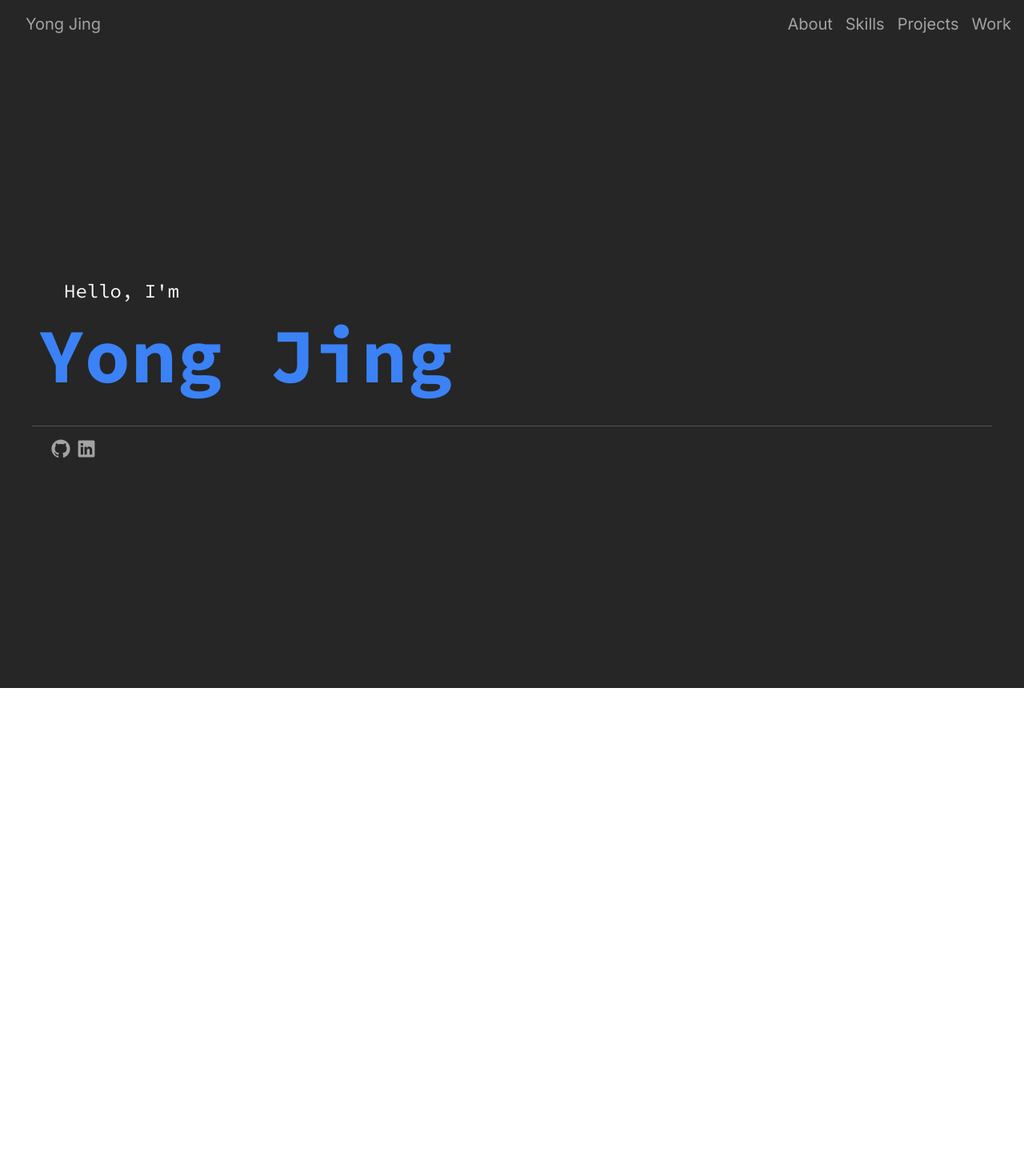
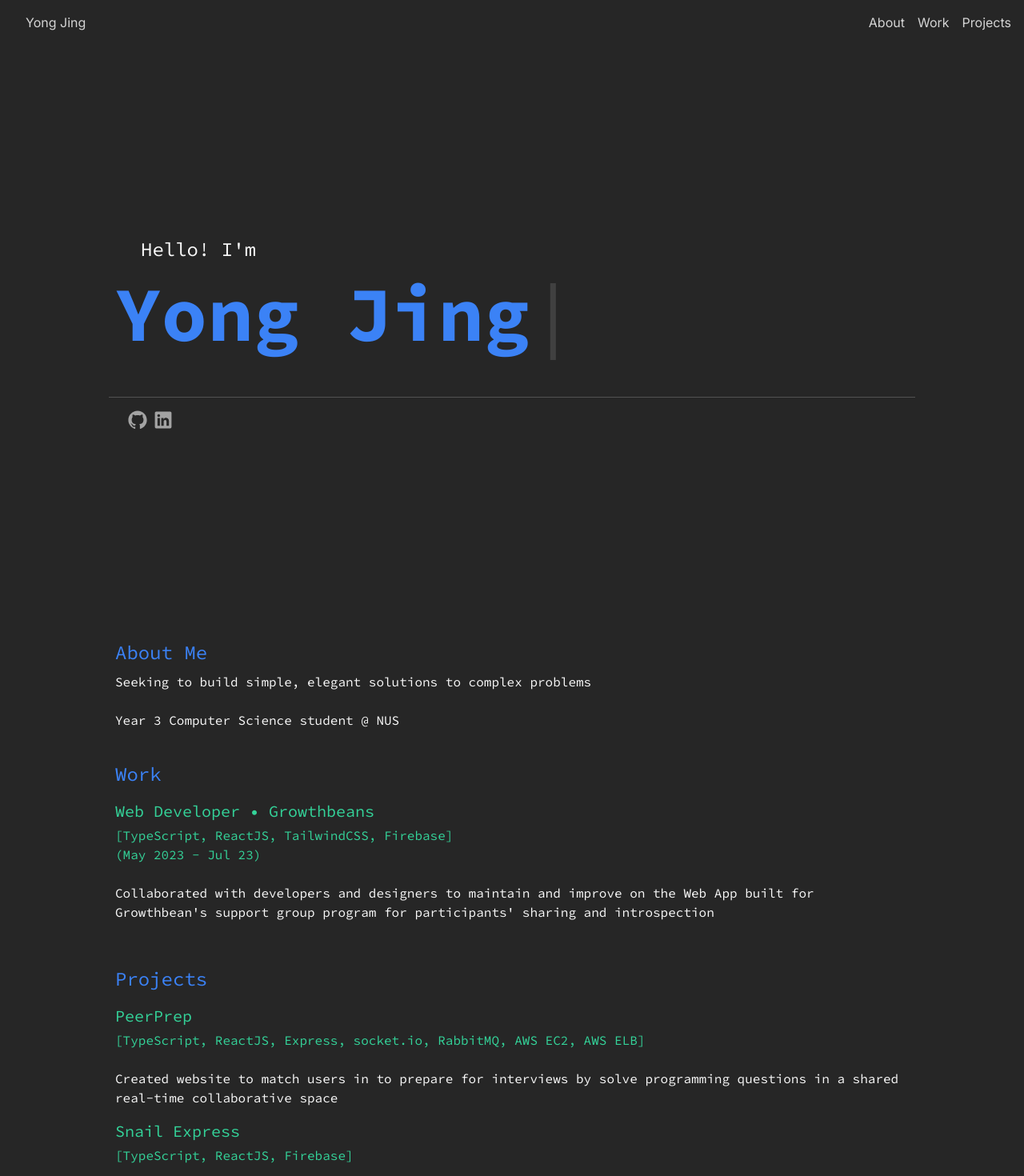
Before and after one commit to gohyongjing/portfolio, a Next.js app: page / in a window 1280 px wide. Shown: the top 1470 px of the page at 80% size. Before the commit the page ends 860 px from the top, so only its background shows below. Built offline with nearby package versions, Linux system fonts and the light colour scheme.

Commit message:
Update website body

```diff
--- a/src/app/globals.css
+++ b/src/app/globals.css
@@ -2,28 +2,6 @@
 @tailwind components;
 @tailwind utilities;
 
-/*
-:root {
-  --foreground-rgb: 0, 0, 0;
-  --background-start-rgb: 214, 219, 220;
-  --background-end-rgb: 255, 255, 255;
+html {
+  scroll-behavior: smooth;
 }
-
-@media (prefers-color-scheme: dark) {
-  :root {
-    --foreground-rgb: 255, 255, 255;
-    --background-start-rgb: 0, 0, 0;
-    --background-end-rgb: 0, 0, 0;
-  }
-}
-
-body {
-  color: rgb(var(--foreground-rgb));
-  background: linear-gradient(
-      to bottom,
-      transparent,
-      rgb(var(--background-end-rgb))
-    )
-    rgb(var(--background-start-rgb));
-}
-*/
--- a/src/app/page.tsx
+++ b/src/app/page.tsx
@@ -2,7 +2,9 @@ import NavBar from "@/app/ui/nav/nav-bar";
 import { Source_Code_Pro } from 'next/font/google'
 import SocialMediaIcons from "./social-media-icons";
 import Separator from "./ui/separator";
-import Greeting from "./greeting";
+import Greeting from "./ui/greeting/greeting";
+import Section from "./ui/section";
+import Subsection from "./ui/subsection";
 
 const sourceCodePro = Source_Code_Pro({ subsets: ['latin'] });
 
@@ -10,11 +12,71 @@ export default function Home() {
   return (
     <>
       <NavBar />
-      <div className="h-screen flex flex-col justify-center align-middle bg-neutral-800 text-neutral-50">
-        <div className={sourceCodePro.className}>
-          <Greeting />
-          <Separator />
-          <SocialMediaIcons />
+      <div className={sourceCodePro.className}>
+        <div className="flex flex-col bg-neutral-800 text-neutral-50">
+          <div className="md:mx-24 h-[90vh] flex flex-col justify-center">
+            <Greeting />
+            <Separator />
+            <SocialMediaIcons />
+          </div>
+          <div className="flex flex-col animate-fade-in">
+            <Section
+              heading={'About Me'}
+              id='about'
+              content={
+                <>
+                  Seeking to build simple, elegant solutions to complex problems
+                  <br />
+                  <br />
+                  Year 3 Computer Science student @ NUS
+                </>
+              }
+            />
+            <Section
+              heading="Work"
+              id='work'
+              content={
+                <Subsection
+                  heading="Web Developer • Growthbeans"
+                  subheading={
+                    <>
+                      [TypeScript, ReactJS, TailwindCSS, Firebase]
+                      <br />
+                      (May 2023 - Jul 23)
+                    </>
+                  }
+                  content="Collaborated with developers and designers to maintain and improve on the Web App built for Growthbean's support group program for participants' sharing and introspection"
+                />
+              }
+            />
+            <Section
+              heading="Projects"
+              id='projects'
+              content={
+                <>
+                  <Subsection
+                    heading="PeerPrep"
+                    subheading={
+                      <>
+                        [TypeScript, ReactJS, Express, socket.io, RabbitMQ, AWS EC2, AWS ELB]                    <br />
+                      </>
+                    }
+                    content="Created website to match users in to prepare for interviews by solve programming questions in a shared real-time collaborative space"
+                  />
+                  <Subsection
+                    heading="Snail Express"
+                    subheading={
+                      <>
+                        [TypeScript, ReactJS, Firebase]
+                      </>
+                    }
+                    content="Developed a online learning platform consisting of forums, live lecture feedback and live quizzes for online classes in a team of 2"
+                  />
+                </>
+
+              }
+            />
+          </div>
         </div>
       </div>
     </>
--- /dev/null
+++ b/src/app/ui/greeting/greeting.tsx
@@ -0,0 +1,22 @@
+'use client';
+
+import { useEffect, useState } from "react";
+import StaticGreeting, { lastStep } from "./static-greeting";
+
+const durations = [100, 70, 140, 210];
+
+export default function Greeting() {
+  const [step, setStep] = useState(0);
+
+  useEffect(() => {
+    if (step == lastStep) {
+      return;
+    }
+    const duration = durations[step % durations.length];
+    const interval = setTimeout(() => setStep(step + 1), duration)
+
+    return () => clearInterval(interval);
+  }, [step]);
+
+  return <StaticGreeting step={step} />;
+}
--- a/src/app/greeting.tsx
+++ b/src/app/ui/greeting/static-greeting.tsx
@@ -1,26 +1,13 @@
-'use client';
-
-import { useEffect, useState } from "react";
-
-const completeGreeting = 'Hello, I\'m';
+const completeGreeting = 'Hello! I\'m';
 const completeName = 'Yong Jing';
 
-const lastStep = completeGreeting.length + completeName.length;
-const durations = [100, 70, 140, 210];
+export const lastStep = completeGreeting.length + completeName.length;
 
-export default function Greeting() {
-  const [step, setStep] = useState(0);
+type StaticGreetingProps = {
+  step?: number
+}
 
-  useEffect(() => {
-    if (step == lastStep) {
-      return;
-    }
-    const duration = durations[step % durations.length];
-    const interval = setTimeout(() => setStep(step + 1), duration)
-
-    return () => clearInterval(interval);
-  }, [step]);
-
+export default function StaticGreeting({step = lastStep}: StaticGreetingProps) {
   const nameIndex = Math.max(step - completeGreeting.length, 0);
 
   return (
--- a/src/app/ui/nav/nav-bar.tsx
+++ b/src/app/ui/nav/nav-bar.tsx
@@ -6,32 +6,27 @@ import NavLink from './nav-link';
 export default function NavBar() {
 
   return (
-    <NavigationMenu.Root className='sticky top-0 bg-neutral-800 text-neutral-400 '>
+    <NavigationMenu.Root className='sticky top-0 bg-neutral-800 text-neutral-300 '>
       <NavigationMenu.List className='pl-4 sm:pl-8 pr-4 py-4 flex justify-between animate-fade-in'>
         <NavigationMenu.Item>
-          <NavLink>
+          <NavLink href='/'>
             Yong Jing
           </NavLink>
         </NavigationMenu.Item>
         <span className='flex gap-4'>
           <NavigationMenu.Item>
-           <NavLink>
+           <NavLink href='#about'>
             About
             </NavLink>
           </NavigationMenu.Item>
           <NavigationMenu.Item>
-            <NavLink>
-              Skills
+            <NavLink href='#work'>
+              Work
             </NavLink>
           </NavigationMenu.Item>
           <NavigationMenu.Item>
-            <NavLink>
+            <NavLink href='#projects'>
               Projects
-            </NavLink>
-          </NavigationMenu.Item>
-          <NavigationMenu.Item>
-            <NavLink>
-              Work
             </NavLink>
           </NavigationMenu.Item>
         </span>
--- a/src/app/ui/nav/nav-link.tsx
+++ b/src/app/ui/nav/nav-link.tsx
@@ -1,15 +1,22 @@
 'use client';
 
 import { NavigationMenu } from '@/lib/radix-ui';
+import Link from 'next/link';
 
 type NavBarProps = {
+  href: string
   children: React.ReactNode
 }
 
-export default function NavLink({children}: NavBarProps) {
+export default function NavLink({
+  href,
+  children
+}: NavBarProps) {
   return (
-    <NavigationMenu.Link className='text-xl hover:text-neutral-50 cursor-pointer'>
+    <Link href={href} passHref legacyBehavior>
+      <NavigationMenu.Link className='hover:text-neutral-50 cursor-pointer'>
         {children}
-    </NavigationMenu.Link>
+      </NavigationMenu.Link>
+    </Link>
   );
 }
--- /dev/null
+++ b/src/app/ui/section.tsx
@@ -0,0 +1,20 @@
+type SectionProps = {
+  heading: React.ReactNode
+  id?: string
+  content: React.ReactNode
+}
+
+export default function Section({
+  heading,
+  id,
+  content
+}: SectionProps) {
+  return (
+    <div className="mx-4 sm:mx-16 md:mx-36 my-4" id={id}>
+      <h1 className="my-2 text-2xl text-blue-500">
+        {heading}
+      </h1>
+      {content}
+    </div>
+  );
+}
--- /dev/null
+++ b/src/app/ui/subsection.tsx
@@ -0,0 +1,24 @@
+type SubsectionProps = {
+  heading: React.ReactNode
+  subheading?: React.ReactNode
+  content: React.ReactNode
+}
+
+export default function Subsection({
+  heading,
+  subheading = '',
+  content
+}: SubsectionProps) {
+  return (
+    <div className="my-4">
+      <h2 className="my-1 text-xl text-emerald-400">
+        {heading}
+      </h2>
+      <h3 className="text-emerald-400">
+        {subheading}
+      </h3>
+      <br />
+      {content}
+    </div>
+  );
+}
```
